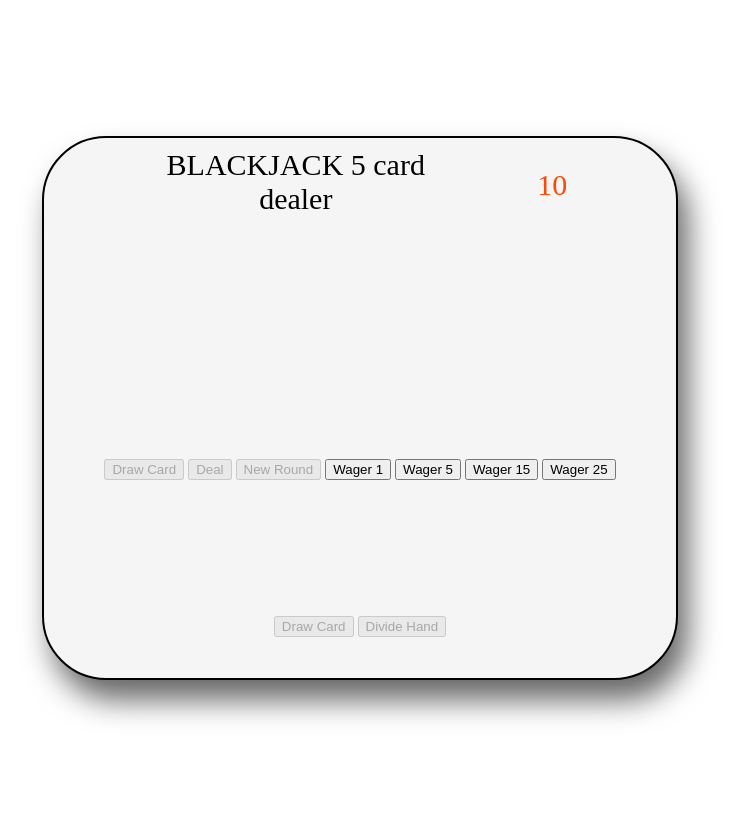
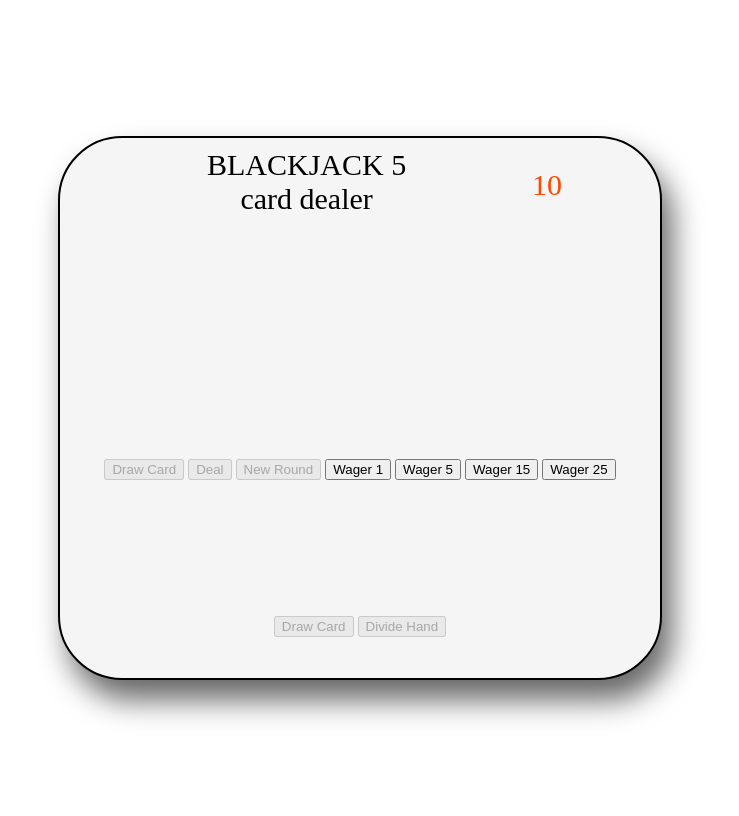
Before and after one commit to PortfolioJoshua/JavaScriptCSSBlackJack, a PHP site: page / in a window 1280 px wide. Shown: the whole page, without its empty margins (280-1019 px from the left). Run offline with PHP 8.4, Linux system fonts and the light colour scheme; some libraries are stand-ins or nearby versions.

Commit message:
Fixed fluke.

```diff
--- a/style.css
+++ b/style.css
@@ -118,5 +118,7 @@ body {
     #alternateContainer {
         display: none;
     }
-
+    #container {
+       max-width: 600px;
+    }
 }
```
